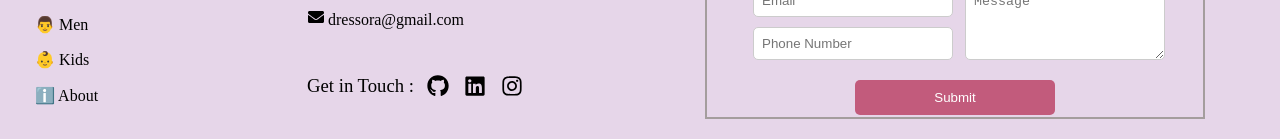
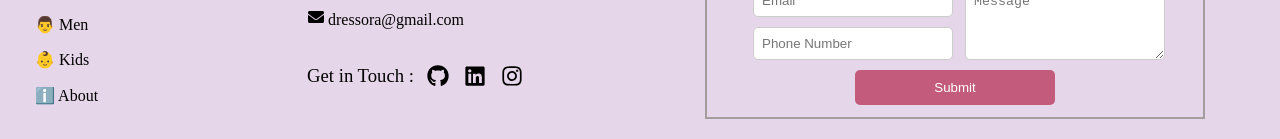
Before and after one commit to Jayamurugan1234/E-commerce, a React (Vite) app: page /signup in a window 1280 px wide. Shown: the part 812-951 px from the top of the page. Built offline with nearby package versions, Linux system fonts and the light colour scheme; no server answers.

Commit message:
Update Footer.css

```diff
--- a/src/components/Footer.css
+++ b/src/components/Footer.css
@@ -602,7 +602,7 @@
         border: none;
         padding: 10px;
         cursor: pointer;
-        margin-top:10px;
+
         border-radius: 5px;
     }
 
```
